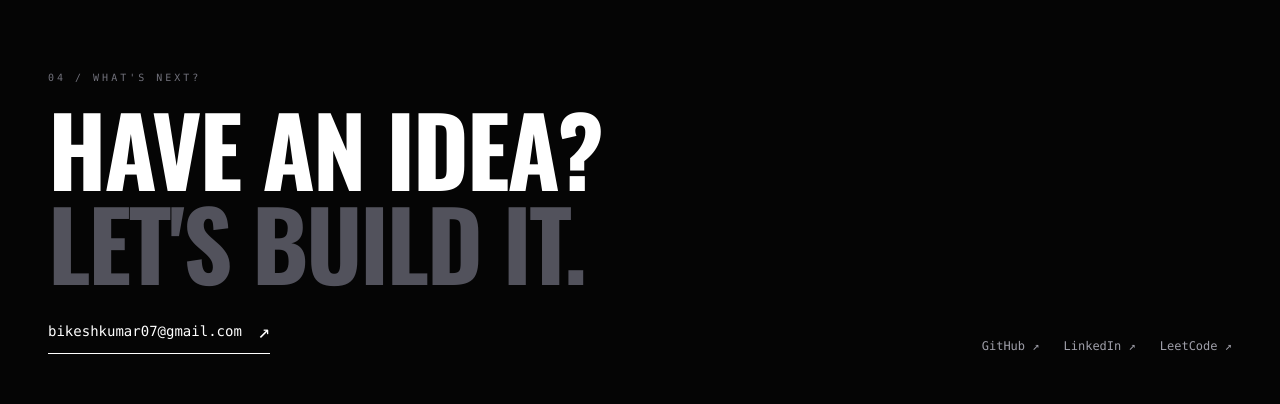
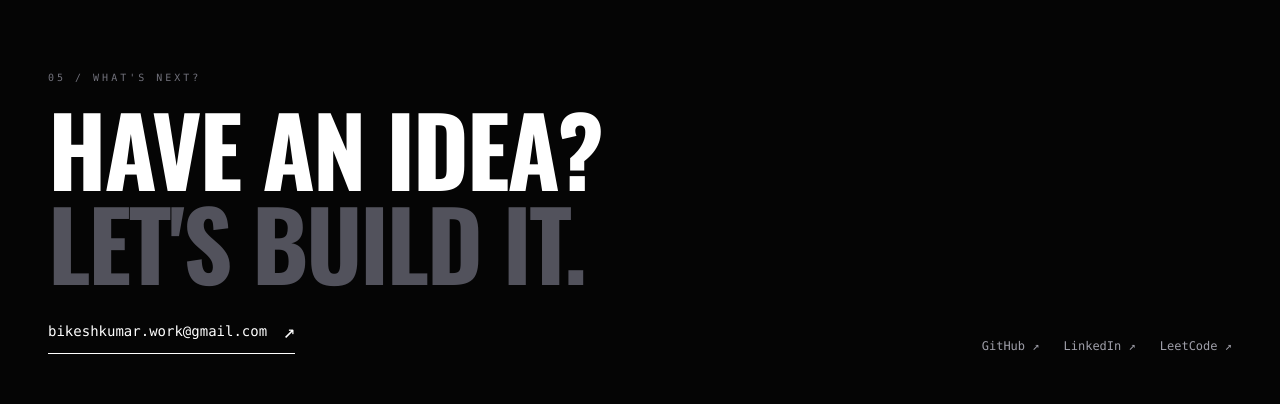
Before and after one commit to Bikesh-1/Nextjs-portfolio, a Next.js app: page / in a window 1280 px wide. Shown: the part 6072-6476 px from the top of the page. Built offline with nearby package versions, Linux system fonts and the light colour scheme.

Commit message:
Update portfolio contact email

```diff
--- a/components/footer.tsx
+++ b/components/footer.tsx
@@ -2,22 +2,22 @@ export default function Footer() {
   return (
     <footer className="relative z-10 border-t border-white/10 bg-[#050505] text-white">
       <div className="mx-auto max-w-7xl px-5 py-20 sm:px-8 lg:px-12">
-        <p className="mb-5 font-mono text-[10px] uppercase tracking-[0.3em] text-zinc-500">04 / What&apos;s next?</p>
+        <p className="mb-5 font-mono text-[10px] uppercase tracking-[0.3em] text-zinc-500">05 / What&apos;s next?</p>
         <div className="flex flex-col justify-between gap-10 lg:flex-row lg:items-end">
           <div>
             <h2 className="oswald max-w-4xl text-6xl font-bold uppercase leading-[0.9] tracking-tight sm:text-7xl md:text-8xl">
               Have an idea?
               <span className="mt-2 block text-zinc-600">Let&apos;s build it.</span>
             </h2>
-            <a href="mailto:bikeshkumar07@gmail.com" className="mt-8 inline-flex items-center gap-4 border-b border-white pb-2 font-mono text-sm text-white transition hover:border-zinc-500 hover:text-zinc-300">
-              bikeshkumar07@gmail.com <span className="text-xl">↗</span>
+            <a href="mailto:bikeshkumar.work@gmail.com" className="mt-8 inline-flex items-center gap-4 border-b border-white pb-2 font-mono text-sm text-white transition hover:border-zinc-500 hover:text-zinc-300">
+              bikeshkumar.work@gmail.com <span className="text-xl">↗</span>
             </a>
           </div>
 
           <div className="flex flex-wrap gap-x-6 gap-y-3 font-mono text-xs text-zinc-400">
             <a href="https://github.com/Bikesh-1" target="_blank" rel="noopener noreferrer" className="transition hover:text-white">GitHub ↗</a>
             <a href="https://www.linkedin.com/in/bikesh-kumar07/" target="_blank" rel="noopener noreferrer" className="transition hover:text-white">LinkedIn ↗</a>
-            <a href="https://leetcode.com/u/HcGc1iJwi5/" target="_blank" rel="noopener noreferrer" className="transition hover:text-white">LeetCode ↗</a>
+            <a href="https://leetcode.com/u/Bikesh_sharma/" target="_blank" rel="noopener noreferrer" className="transition hover:text-white">LeetCode ↗</a>
           </div>
         </div>
 
```
